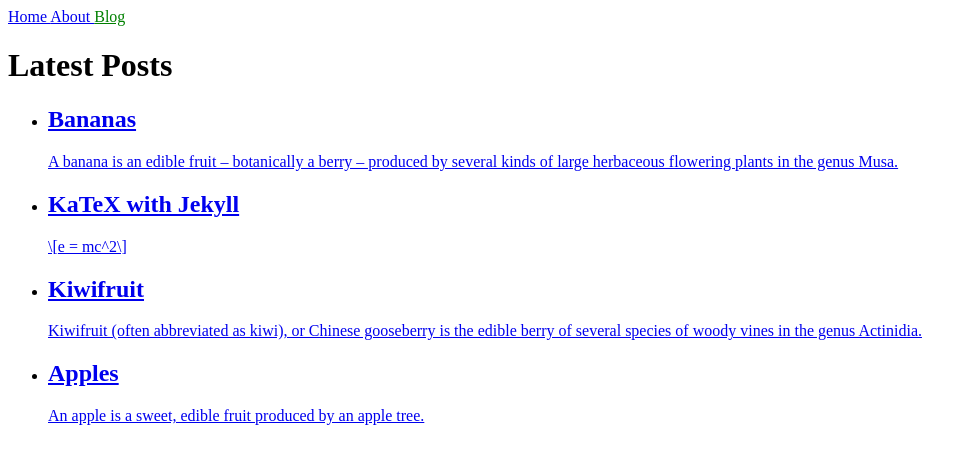
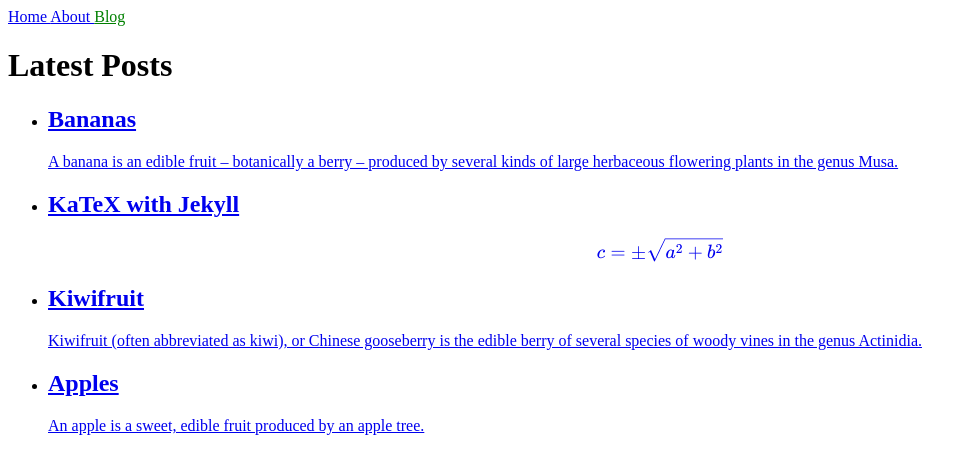
Before and after one commit to maxma-xn/maxma-xn.github.io, a Jekyll site: the page built from blog.html, in a window 1280 px wide. Shown: the top 474 px of the page, without its empty margins (0-976 px from the left). Built offline with Jekyll 4.4.1, drawn with Linux system fonts in a browser that asks for light colours.

Commit message:
add support for katex as math formula solution

```diff
--- a/_config.yaml
+++ b/_config.yaml
@@ -1,8 +1,3 @@
-plugins:
-  - jekyll-feed
-  - jekyll-sitemap
-  - jekyll-seo-tag
-
 markdown: kramdown
 
 kramdown:
--- a/_layouts/default.html
+++ b/_layouts/default.html
@@ -4,6 +4,22 @@
         <meta charset="utf-8">
         <title>{{ page.title }}</title>
         <link rel="stylesheet" href="/assets/css/styles.css">
+
+        <!DOCTYPE html>
+        <!-- KaTeX requires the use of the HTML5 doctype. Without it, KaTeX may not render properly -->
+        <html>
+          <head>
+            <link rel="stylesheet" href="https://cdn.jsdelivr.net/npm/katex@0.16.4/dist/katex.min.css" integrity="sha384-vKruj+a13U8yHIkAyGgK1J3ArTLzrFGBbBc0tDp4ad/EyewESeXE/Iv67Aj8gKZ0" crossorigin="anonymous">
+
+            <!-- The loading of KaTeX is deferred to speed up page rendering -->
+            <script defer src="https://cdn.jsdelivr.net/npm/katex@0.16.4/dist/katex.min.js" integrity="sha384-PwRUT/YqbnEjkZO0zZxNqcxACrXe+j766U2amXcgMg5457rve2Y7I6ZJSm2A0mS4" crossorigin="anonymous"></script>
+
+            <!-- To automatically render math in text elements, include the auto-render extension: -->
+            <script defer src="https://cdn.jsdelivr.net/npm/katex@0.16.4/dist/contrib/auto-render.min.js" integrity="sha384-+VBxd3r6XgURycqtZ117nYw44OOcIax56Z4dCRWbxyPt0Koah1uHoK0o4+/RRE05" crossorigin="anonymous"
+                onload="renderMathInElement(document.body);"></script>
+          </head>
+        </html>
+
     </head>
     <body>
         {% include navigation.html %}
--- a/_posts/2023-01-01-katex-usage.md
+++ b/_posts/2023-01-01-katex-usage.md
@@ -1,9 +1,17 @@
 ---
 layout: post
 title: KaTeX with Jekyll
-katex: True
+usemathjax: true
 ---
 
+
 $$
-e = mc^2
+c = \pm\sqrt{a^2 + b^2}
 $$
+
+
+abc
+$$
+123
+$$
+def
```
Also changed, not shown: _includes/head.html (deleted, +0 -15 lines), 10 other files.
